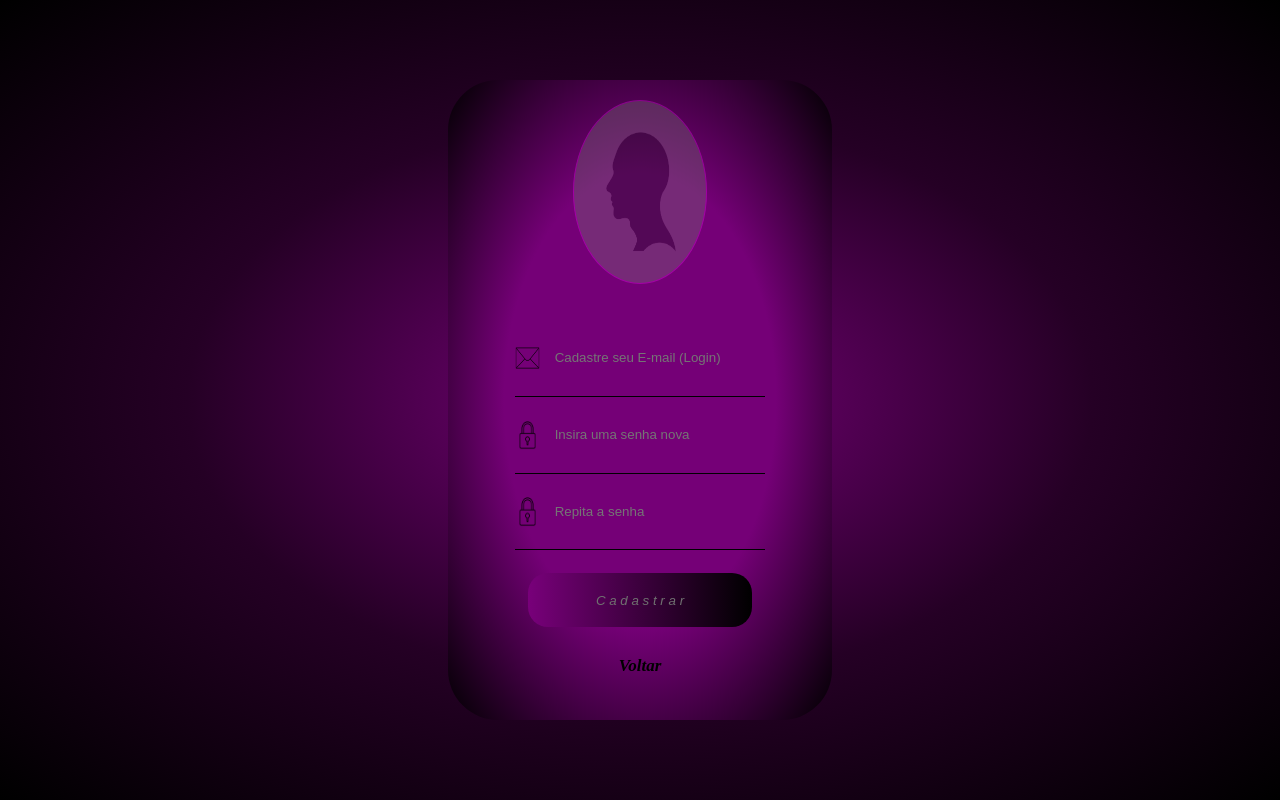
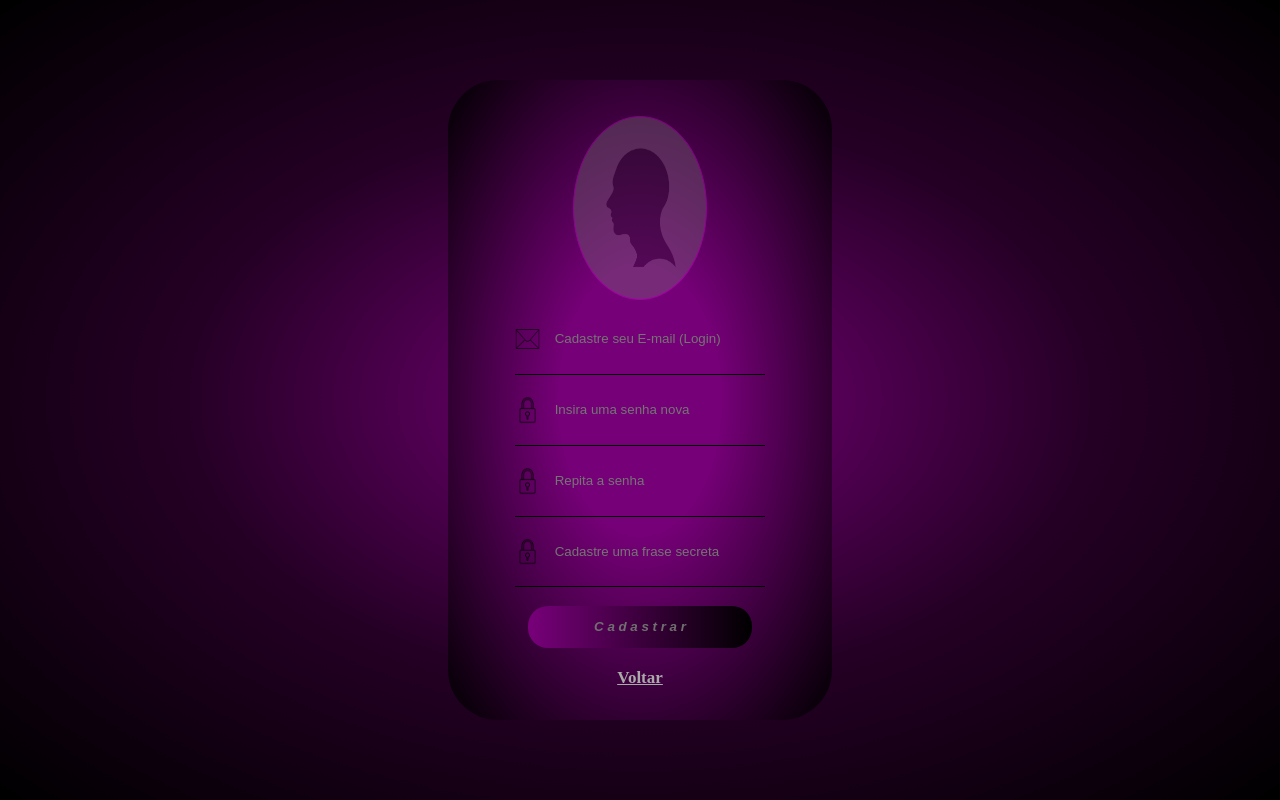
Before and after one commit to josef5cs/Dashboard, a website: page cadastroUsuario.html in a window 1280 px wide. Drawn offline with Linux system fonts and the light colour scheme.

Commit message:
Atualizacao09102026
-Lembrar senha implementado
-Novas alterações no CSS
-Fixar login e senha removidos

```diff
--- a/cadastroUsuario.html
+++ b/cadastroUsuario.html
@@ -16,16 +16,20 @@
                 <img id="icone1" src="assets/correspondencia.png";>
                 <input placeholder="Cadastre seu E-mail (Login)" type="email" name="email" id="input1" required>
             </div>
-            <div id="divSenha">
+            <div id="divSenha1">
                     <img id="icone2" src="assets/cadeado.png";>
                     <input name="senha" placeholder="Insira uma senha nova" type="password" id="input2" required>
             </div>
-            <div id="divSenha">
+            <div id="divSenha2">
                     <img id="icone2" src="assets/cadeado.png";>
                     <input name="senha" placeholder="Repita a senha" type="password" id="input3" required>
             </div>
+            <div id="divFrase">
+                    <img id="icone2" src="assets/cadeado.png";>
+                    <input name="frase" placeholder="Cadastre uma frase secreta" type="text" id="input4" required>
+            </div>
             <div id="divBotao">
-                    <input type="submit" id="botaoLogin" value="C a d a s t r a r"></input>
+                    <input type="submit" id="botaoCadastrar" value="C a d a s t r a r"></input>
             </div>
             <div id="divVoltar">
                     <a href="index.html">Voltar</a>
--- a/scripts/cadastroUsuario.js
+++ b/scripts/cadastroUsuario.js
@@ -1,6 +1,7 @@
 const loginUsuario = document.querySelector("#input1")
 const senha1 = document.querySelector("#input2")
 const senha2 = document.querySelector("#input3")
+const frase = document.querySelector("#input4")
 const formLogin = document.querySelector("#boxLogin")
 
 const url ="http://localhost:3000/cadastros"
@@ -29,7 +30,8 @@ formLogin.addEventListener("submit", (e) => {
         } else{
             let cadastroNovo = {
             usuario: loginUsuario.value,
-            senha: senha1.value
+            senha: senha2.value,
+            frase: frase.value
             }
 
             cadastroNovo = JSON.stringify(cadastroNovo)
--- a/styles/cadastroUsuario.css
+++ b/styles/cadastroUsuario.css
@@ -21,9 +21,9 @@ body{
     display: flex;
     flex-direction: column;
     flex-wrap: nowrap;
-    justify-content: space-around;
+    justify-content: center;
     align-items: center;
-    background-image: radial-gradient(#750077 50%, #000000);
+    background-image: radial-gradient(#750077 30%, #000000);
     font-size: 20px;
     font-weight: 900;
 
@@ -45,6 +45,7 @@ body{
     align-items: center;
     width: 100%;
     height:30%;
+
 }
 #login{
     display: flex;
@@ -81,20 +82,43 @@ body{
 #divLogin{
     border-bottom: 1px solid rgb(0, 0, 0);
     width: 65%;
-    height: 20%;
+    height: 35%;
     display: flex;
     justify-content: center;
     align-items: center;
     flex-direction: row;
+
+
 }
-#divSenha{
+#divSenha1{
     border-bottom: 1px solid rgb(0, 0, 0);
     width: 65%;
-    height: 20%;
+    height: 35%;
     display: flex;
     justify-content: center;
     align-items: center;
     flex-direction: row;
+
+}
+#divSenha2{
+    border-bottom: 1px solid rgb(0, 0, 0);
+    width: 65%;
+    height: 35%;
+    display: flex;
+    justify-content: center;
+    align-items: center;
+    flex-direction: row;
+
+}
+#divFrase{
+    border-bottom: 1px solid rgb(0, 0, 0);
+    width: 65%;
+    height: 35%;
+    display: flex;
+    justify-content: center;
+    align-items: center;
+    flex-direction: row;
+
 }
 
 #input1{
@@ -102,46 +126,48 @@ body{
     width: 80%;
     height: 50%;
     border: none;
-    background-color: #750077;
+    background-color: #75007700;
     outline:none;
-    color: black;
+    color: rgb(255, 251, 251);
 }
 #input2{
     margin: 5%;
     width: 80%;
     height: 50%;
     border: none;
-    background-color: #750077;
+    background-color: #75007700;
     outline:none;
+    color: rgb(255, 251, 251)
 }
 #input3{
     margin: 5%;
     width: 80%;
     height: 50%;
     border: none;
-    background-color: #750077;
+    background-color: #75007700;
     outline:none;
+    color: rgb(255, 251, 251)
 }
-#divLembrar{
-    height: 20%;
-    width: 65%;
-    display: flex;
-    justify-content:space-between;
-    align-items:center;
-    color: rgb(0, 0, 0);
-    font-size: clamp(5px, 17px, 17px);
-    font-style: italic;
+#input4{
+    margin: 5%;
+    width: 80%;
+    height: 50%;
+    border: none;
+    background-color: #75007700;
+    outline:none;
+    color: rgb(255, 251, 251)
 }
 
 #divBotao{
-    height: 20%;
+    height: 30%;
     width: 65%;
     display: flex;
     justify-content:center;
     align-items:flex-end;
+
 }
 
-#botaoLogin {
+#botaoCadastrar {
     display: flex;
     justify-content: center;
     align-items: center;
@@ -158,9 +184,11 @@ body{
     position: relative;
     overflow: hidden;
     transition: all .5s ;
+    font-weight: 600;
+
 }
 
-#botaoLogin:hover{
+#botaoCadastrar:hover{
     width: 95%;
     height: 80%;
     color: rgb(170, 170, 170);
@@ -169,20 +197,17 @@ body{
 #divVoltar{
     display: flex;
     align-items: center;
-    justify-content: center;
+    justify-content: flex-end;
     flex-direction: column;
     height: 20%;
     text-decoration: none;
-
-
 }
 
 #divVoltar a{
-    text-decoration: none;
     font-size: 17px;
     color: black;
     transition: 1s;
-    font-style: italic;
+    color: rgb(170, 170, 170)
 }
 
 #divVoltar a:hover{
@@ -195,7 +220,7 @@ input:-webkit-autofill:hover,
 input:-webkit-autofill:focus,
 input:-webkit-autofill:active {
     /* Substitua #ffffff pela cor de fundo do seu input */
-    -webkit-box-shadow: 0 0 0 30px #750077 inset !important;
+    -webkit-box-shadow: 0 0 0 0 #8d028f07 inset !important;
     /* Substitua #000000 pela cor do texto do seu input */
-    -webkit-text-fill-color: #f7f3f3 !important;
+    -webkit-text-fill-color: #000000 !important;
 }
--- a/styles/index.css
+++ b/styles/index.css
@@ -23,7 +23,7 @@ body{
     flex-wrap: nowrap;
     justify-content: space-around;
     align-items: center;
-    background-image: radial-gradient(#750077 42%, #000000);
+    background-image: radial-gradient(#440046 70%, #000000);
     font-size: 20px;
     font-weight: 900;
 
@@ -48,7 +48,7 @@ body{
 }
 #login{
     display: flex;
-    justify-content: flex-start;
+    justify-content: space-evenly;
     align-items: center;
     flex-flow: column nowrap;
     width: 100%;
@@ -62,6 +62,7 @@ body{
     flex-flow: column nowrap;
     width: 100%;
     height: 80%;
+
 }
 
 .linha1{
@@ -102,7 +103,7 @@ body{
     width: 80%;
     height: 50%;
     border: none;
-    background-color: #750077;
+    background-color: #75007700;
     outline:none;
     color: rgb(255, 255, 255);
 }
@@ -111,7 +112,7 @@ body{
     width: 80%;
     height: 50%;
     border: none;
-    background-color: #750077;
+    background-color: #75007700;
     outline:none;
     color: white
 }
@@ -151,6 +152,7 @@ body{
     position: relative;
     overflow: hidden;
     transition: all .5s ;
+    font-weight: 600;
 }
 
 #botaoLogin:hover{
@@ -170,11 +172,9 @@ body{
 }
 
 #divCadastrarELembrar a{
-    text-decoration: none;
     font-size: 17px;
-    color: black;
     transition: 1s;
-    font-style: italic;
+    color: rgb(170, 170, 170)
 }
 
 #divCadastrarELembrar a:hover{
@@ -186,7 +186,7 @@ input:-webkit-autofill:hover,
 input:-webkit-autofill:focus,
 input:-webkit-autofill:active {
     /* Substitua #ffffff pela cor de fundo do seu input */
-    -webkit-box-shadow: 0 0 0 30px #750077 inset !important;
+    -webkit-box-shadow: 0 0 0 30px #440046 inset !important;
     /* Substitua #000000 pela cor do texto do seu input */
     -webkit-text-fill-color: #f7f3f3 !important;
 }
--- /dev/null
+++ b/styles/lembrarSenha.css
@@ -0,0 +1,168 @@
+*{
+    margin: 0;
+    box-sizing: border-box;
+}
+
+body{
+    background-image: radial-gradient(#78007a,#250025, #000000);
+    min-height: 100dvh;
+    background-repeat: no-repeat;
+    display: flex;
+    justify-content: center;
+    align-items: center;
+}
+
+#boxLogin{
+    border-radius: 50px;
+    margin: auto auto;
+    width: 30%;
+    min-width: 300px;
+    height: 80dvh;
+    display: flex;
+    flex-direction: column;
+    flex-wrap: nowrap;
+    justify-content: flex=start;
+    align-items: center;
+    background-image: radial-gradient(#750077 30%, #000000);
+    font-size: 20px;
+    font-weight: 900;
+    border:1px solid black;
+
+}
+
+
+#imagemLogin{
+    width: 35%;
+    height: 23dvh;
+    border:1px solid #fb00ff;
+    border-radius: 50%;
+    background: rgb(121, 120, 120);
+    opacity: 35%;
+}
+
+#imagem{
+    display: flex;
+    justify-content: space-around;
+    align-items: center;
+    width: 100%;
+    height: 40%;
+}
+#login{
+    display: flex;
+    justify-content:space-around;
+    align-items: center;
+    flex-flow: column nowrap;
+    width: 100%;
+    height: 40%;
+}
+
+#icone1{
+    width: 10%;
+    height: 45%;
+    opacity: 70%;
+}
+#icone2{
+    width: 12%;
+    height: 70%;
+}
+
+#divLogin{
+    border-bottom: 1px solid rgb(0, 0, 0);
+    width: 65%;
+    height: 30%;
+    display: flex;
+    justify-content: center;
+    align-items: center;
+    flex-direction: row;
+}
+#divFrase{
+    border-bottom: 1px solid rgb(0, 0, 0);
+    width: 85%;
+    height: 30%;
+    display: flex;
+    justify-content: center;
+    align-items: center;
+    flex-direction: row;
+}
+
+#input1{
+    margin: 5%;
+    width: 80%;
+    height: 50%;
+    border: none;
+    background-color: #75007700;
+    outline:none;
+    color: rgb(255, 255, 255);
+}
+#input2{
+    margin: 5%;
+    width: 80%;
+    height: 50%;
+    border: none;
+    background-color: #75007700;
+    outline:none;
+    color: white
+}
+
+
+#divBotao{
+    height: 30%;
+    width: 65%;
+    display: flex;
+    justify-content:center;
+    align-items:center;
+}
+
+#divBotaoVoltar{
+height: 10%;
+display: flex;
+align-items: flex-end;
+}
+
+#divBotaoVoltar a{
+    font-size: 17px;
+    color: black;
+    transition: 1s;
+    color: rgb(170, 170, 170)
+}
+#divBotaoVoltar a:hover{
+    text-decoration: none;
+    color: rgb(234, 0, 255)
+}
+
+#botaoLogin {
+    display: flex;
+    justify-content: center;
+    align-items: center;
+    text-decoration: none;
+    font-weight: 100;
+    width: 90%;
+    height: 70%;
+    border: none;
+    border-radius: 20px;
+    color: rgb(112, 112, 112);
+    background-image: linear-gradient(to right,#78007a,#3c003d, #000000);
+    font-style: italic;
+    cursor: pointer;
+    position: relative;
+    overflow: hidden;
+    transition: all .5s;
+    font-weight: 600;
+}
+
+#botaoLogin:hover{
+    width: 95%;
+    height: 80%;
+    color: rgb(170, 170, 170);
+}
+
+
+input:-webkit-autofill,
+input:-webkit-autofill:hover,
+input:-webkit-autofill:focus,
+input:-webkit-autofill:active {
+    /* Substitua #ffffff pela cor de fundo do seu input */
+    -webkit-box-shadow: 0 0 0 30px #750077 inset !important;
+    /* Substitua #000000 pela cor do texto do seu input */
+    -webkit-text-fill-color: #f7f3f3 !important;
+}
```
Also changed, not shown: data/db.json (+13 -4 lines), index.html (+1 -5 lines), lembrarSenha.html (added, +33 -0 lines), scripts/index.js (+7 -0 lines), scripts/lembrarSenha.js (added, +30 -0 lines), assets/chave.png (added).
